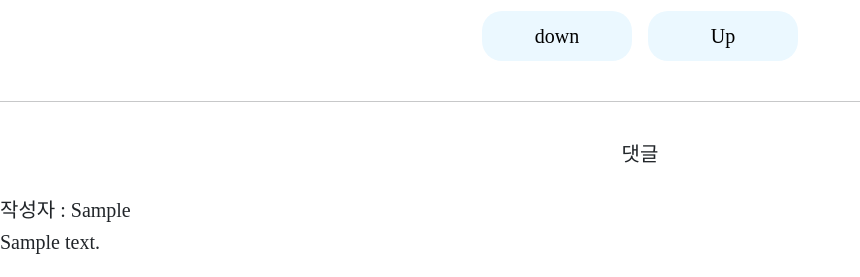
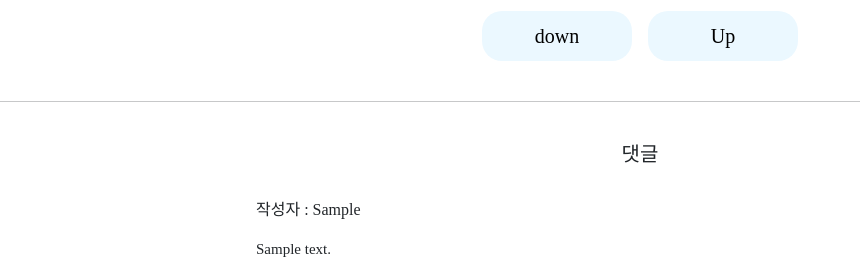
Before and after one commit to JJinPum-MyeongPum/JJinPum-MyeongPum, a Django app: page /JmApp/detail/1 in a window 1280 px wide. Shown: the part 620-897 px from the top of the page, without its empty margins (0-860 px from the left). Before the commit the page ends 874 px from the top, so only its background shows below. Run offline with Django 3.2, Linux system fonts and the light colour scheme; tables that the repository leaves empty hold one stand-in row (values such as "Sample post"); grey boxes marked "Sample" are stand-in pictures; some libraries are stand-ins or nearby versions; some web fonts are replaced.

Commit message:
[지영][개발] :: 댓글 퍼블리싱중

```diff
--- a/JmProject/JmApp/static/css/detail.css
+++ b/JmProject/JmApp/static/css/detail.css
@@ -6,6 +6,8 @@
 }
 *{
     font-family: 'S-CoreDream-4Regular';
+    margin: 0;
+    padding: 0;
 }
 
 .wrap{
@@ -64,3 +66,28 @@ textarea{
     justify-content: center;
     display: flex;
 }
+
+.cm-btn{
+    font-family: 'S-CoreDream-4Regular';
+    font-size: 20px;
+    text-align: center;
+    justify-content : center;
+}
+
+.comment-user{
+    display: flex;
+    padding-left: 20%;
+}
+
+.user-comment{
+    width: 50%;
+    padding-left: 20%;
+    font-size: 15px;
+    font-weight: 400;
+    border-radius: 20px;
+}
+
+.delete-a{
+    text-align: right;
+    justify-content: right;
+}
--- a/JmProject/JmApp/templates/detail.html
+++ b/JmProject/JmApp/templates/detail.html
@@ -46,17 +46,20 @@
         </form>
     {% endif %}
     {% for comment in item.comment_set.all %}
-            <div class="comment-user" style="display: flex;">
-                <h5>작성자 : {{ comment.writer }}
+            <div class="comment-user">
+                <p>작성자 : {{ comment.writer }}</p>
             {% if user.is_authenticated %}
                 {% if user.username == comment.writer %}
-                    <button class="comment-delete-button"><a href="{% url 'delete_comment' item.id comment.id %}">삭제</a></button>
+                <div style="display:flex; padding-left: 20%">
+                    <p class="delete-a"><a href="{% url 'update_comment' item.id comment.id %}">댓글 수정</a></p>
+                    &nbsp;&nbsp;&nbsp;&nbsp;
+                    <p class="delete-a"><a href="{% url 'delete_comment' item.id comment.id %}">댓글 삭제</a></p>
+                </div>
                 {% endif %}
             {% endif %}
             </div>
-            <h5><div class="user-comment">{{ comment.content|linebreaksbr }}</div></h5>
+            <div class="user-comment"><p>{{ comment.content|linebreaksbr }}</p></div>
     {% endfor %}
-
 <script type="text/javascript" src="//code.jquery.com/jquery-1.11.0.min.js"></script>
 <script type="text/javascript">
 
--- a/JmProject/JmApp/urls.py
+++ b/JmProject/JmApp/urls.py
@@ -11,4 +11,5 @@ urlpatterns = [
     path('mypage/<str:username>', views.mypage, name='mypage'),
     path('create_comment/<str:item_id>/<str:username>', views.create_comment, name="create_comment"),
     path('delete_comment/<str:item_id>/<str:comment_id>', views.delete_comment, name="delete_comment"),
+    path('update_comment/<str:item_id>/<str:comment_id>', views.update_comment, name="update_comment"),
 ]
```
Also changed, not shown: JmProject/JmApp/templates/update_comment.html (added).
